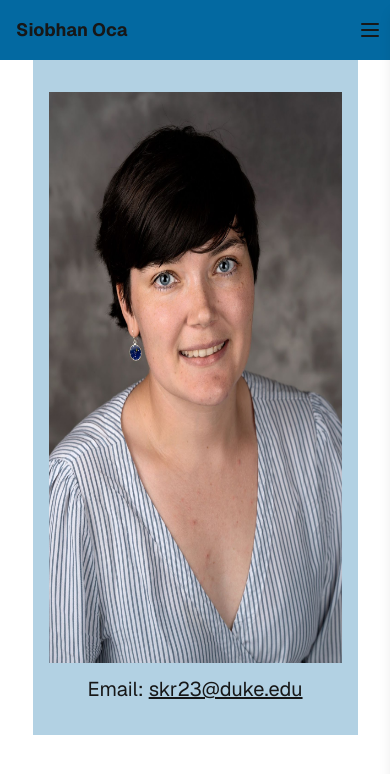
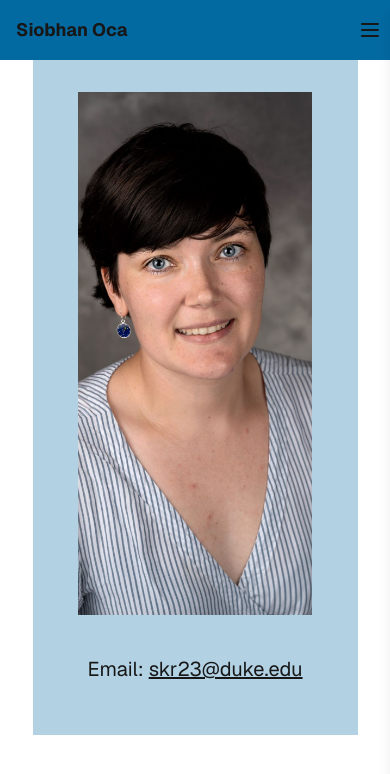
Before and after one commit to seamuslowry/siobhan-oca, a Next.js app: page / in a window 390 px wide. Shown: the top 774 px of the page. Built offline with nearby package versions, Linux system fonts and the light colour scheme.

Commit message:
feat: smaller image and centered

```diff
--- a/app/page.tsx
+++ b/app/page.tsx
@@ -13,15 +13,15 @@ export default function Home() {
           placeholder="blur"
           unoptimized
         />
-        <div className="bg-sky-700/30 grid grid-rows-[1fr_min-content] gap-3 py-8 px-4 h-[80vh] mx-auto w-10/12 sm:animate-slideInFromLeft sm:absolute sm:ml-[10%] sm:w-[30vw] sm:min-w-80">
+        <div className="bg-sky-700/30 grid grid-rows-[1fr_min-content] gap-5 py-8 px-4 h-[80vh] mx-auto w-10/12 sm:animate-slideInFromLeft sm:absolute sm:ml-[10%] sm:w-[30vw] sm:min-w-80">
           <Image
             src={bannerImage}
             alt="Banner image description"
             placeholder="blur"
-            className="object-fit h-full"
+            className="object-cover h-full w-[80%] justify-self-center"
             unoptimized
           />
-          <p className="text-center text-xl">
+          <p className="text-xl self-center justify-self-center p-5">
             Email:{' '}
             <a href="mailto:skr23@duke.edu" className="underline">
               skr23@duke.edu
```
